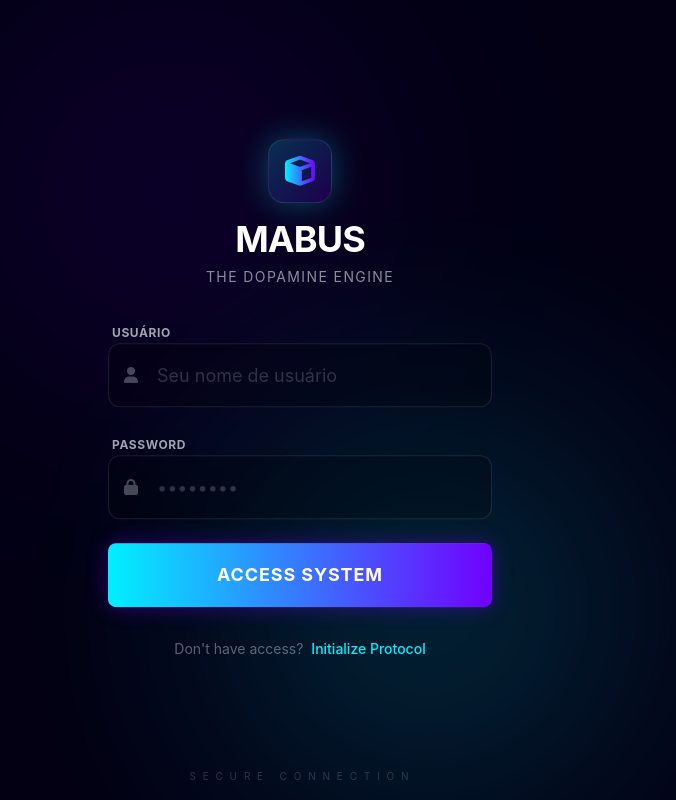
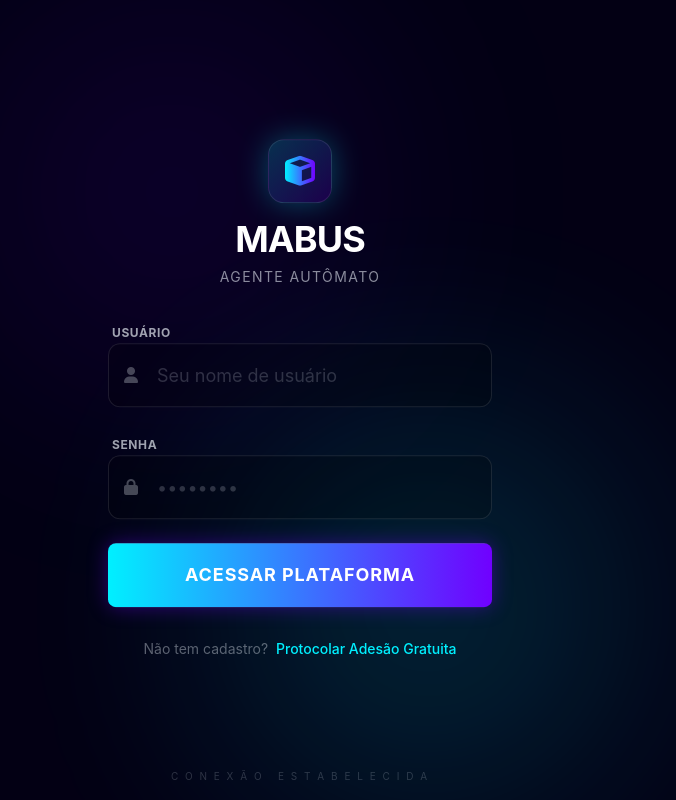
Before and after one commit to steffandsv/Plataforma-Mabus, a Node server app: page /login in a window 1280 px wide. Shown: the whole page, without its empty margins (340-1016 px from the left). Run offline with Node 20, Linux system fonts and the light colour scheme; data that the repository does not hold is empty; some libraries are stand-ins or nearby versions.

Commit message:
traduções

```diff
--- a/views/login.ejs
+++ b/views/login.ejs
@@ -78,7 +78,7 @@
                 <i class="fas fa-cube text-3xl text-transparent bg-clip-text bg-gradient-to-r from-neon-blue to-neon-purple"></i>
             </div>
             <h1 class="text-4xl font-bold text-white tracking-tight mb-2">MABUS</h1>
-            <p class="text-starlight/60 text-sm tracking-widest uppercase">The Dopamine Engine</p>
+            <p class="text-starlight/60 text-sm tracking-widest uppercase">AGENTE AUTÔMATO</p>
         </div>
 
         <% if (messages.error && messages.error.length > 0) { %>
@@ -104,7 +104,7 @@
             </div>
 
             <div class="form-group">
-                <label class="text-xs font-bold text-starlight/70 uppercase tracking-wider ml-1 mb-2">Password</label>
+                <label class="text-xs font-bold text-starlight/70 uppercase tracking-wider ml-1 mb-2">Senha</label>
                 <div class="relative group">
                     <i class="fas fa-lock absolute left-4 top-1/2 -translate-y-1/2 text-starlight/30 group-focus-within:text-neon-purple transition-colors"></i>
                     <input type="password" name="password" class="input input-lg w-full bg-black/20 border border-white/10 focus:border-neon-purple focus:bg-black/40 pl-12 rounded-xl text-starlight placeholder:text-starlight/20 transition-all duration-300" placeholder="••••••••" required>
@@ -112,20 +112,20 @@
             </div>
 
             <button type="submit" class="btn btn-lg w-full bg-gradient-to-r from-neon-blue to-neon-purple hover:opacity-90 border-none text-white font-bold tracking-wider shadow-[0_0_20px_rgba(112,0,255,0.4)] hover:shadow-[0_0_40px_rgba(112,0,255,0.6)] transition-all duration-300 transform hover:-translate-y-1">
-                ACCESS SYSTEM
+                ACESSAR PLATAFORMA
             </button>
         </form>
 
         <div class="mt-8 text-center">
             <p class="text-starlight/40 text-sm">
-                Don't have access?
-                <a href="/register" class="text-neon-blue hover:text-neon-purple transition-colors font-medium ml-1">Initialize Protocol</a>
+                Não tem cadastro?
+                <a href="/register" class="text-neon-blue hover:text-neon-purple transition-colors font-medium ml-1">Protocolar Adesão Gratuita</a>
             </p>
         </div>
     </div>
 
     <div class="absolute bottom-4 text-center w-full">
-        <p class="text-[10px] text-starlight/20 uppercase tracking-[0.2em]">S E C U R E &nbsp; C O N N E C T I O N</p>
+        <p class="text-[10px] text-starlight/20 uppercase tracking-[0.2em]">C O N E X Ã O &nbsp; E S T A B E L E C I D A</p>
     </div>
 
 </body>
--- a/views/partials/head.ejs
+++ b/views/partials/head.ejs
@@ -3,7 +3,7 @@
 <head>
     <meta charset="UTF-8">
     <meta name="viewport" content="width=device-width, initial-scale=1.0">
-    <title>MABUS | Dopamine Engine</title>
+    <title>MABUS | Agente Autômato</title>
 
     <!-- FONTS -->
     <link href="https://cdnjs.cloudflare.com/ajax/libs/font-awesome/6.0.0/css/all.min.css" rel="stylesheet">
```
